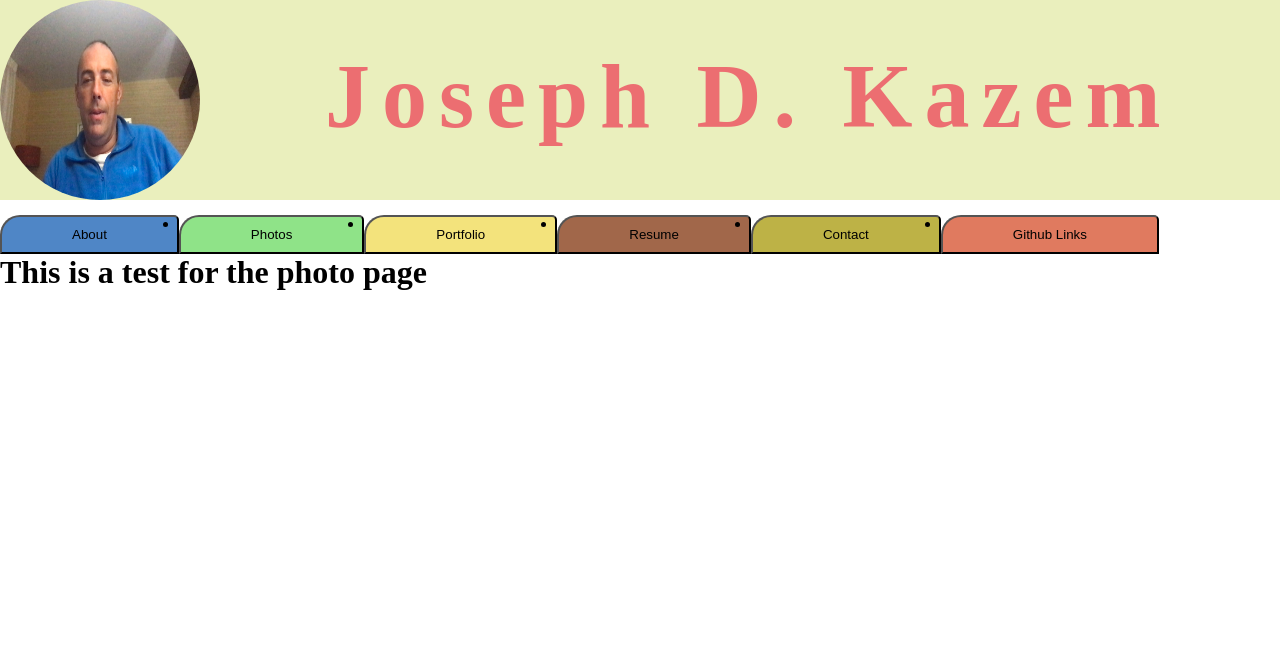
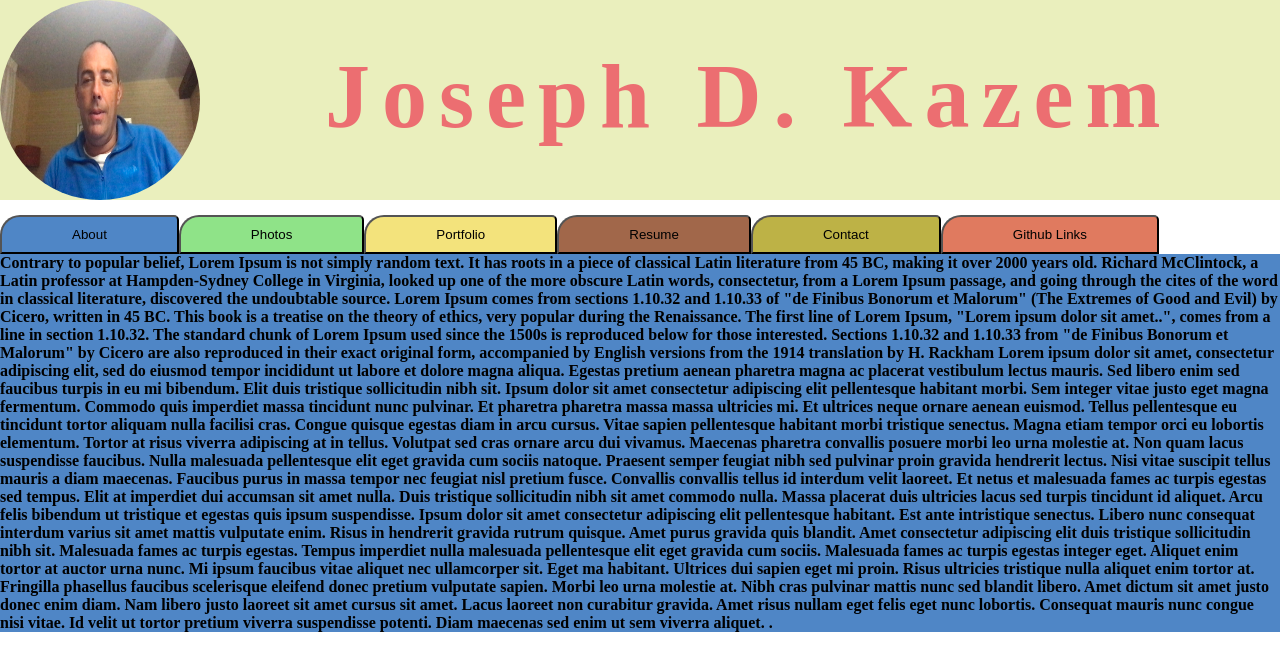
Before and after one commit to joekazem/www.josephkazem.com, a plain HTML site: page index.html in a window 1280 px wide. Drawn offline with Linux system fonts and the light colour scheme.

Commit message:
this commit fixed the tabs problem... still a working progress

```diff
--- a/index.html
+++ b/index.html
@@ -23,31 +23,88 @@
     </header>
     <div class="buttonContainer container">
         <ul class="tabs group">
-            <li><button id="about" class="active tabButtonAbout">About</button> </button></li>
-            <li><button id="photos" class="photo tabButtonPhoto">Photos</button></li>
-            <li><button id="portfolio" class="port tabButton">Portfolio</button></li>
-            <li><button id="resumes" class="resume tabButton">Resume</button></li>
-            <li><button id="contactPage" class="contact tabButton">Contact</button></li>
-            <li><button id="gitHub" class="git tabButton">Github Links</button></li>
+            <li><button id="about" class="active tabButtonAbout" onclick="switchtab('about')">About</button> </button>
+            </li>
+            <li><button id="photos" class="photo tabButtonPhoto" onclick="switchtab('photo')">Photos</button></li>
+            <li><button id="portfolios" class="port tabButton" onclick="switchtab('portfolio')">Portfolio</button></li>
+            <li><button id="resumes" class="resume tabButton" onclick="switchtab('resume')">Resume</button></li>
+            <li><button id="contactPage" class="contact tabButton" onclick="switchtab('contact')">Contact</button></li>
+            <li><button id="gitHubs" class="git tabButton" onclick="switchtab('github')">Github Links</button></li>
         </ul>
     </div>
+    <div id="tabinformationcontainer" class="container about">
+        <div id="tabinformation" class="container">
+            <h4>Contrary to popular belief, Lorem Ipsum is not simply random text. It has roots in a piece of classical
+                Latin literature from 45 BC, making it over 2000 years old. Richard McClintock, a Latin professor at
+                Hampden-Sydney College in Virginia, looked up one of the more obscure Latin words, consectetur, from a
+                Lorem
+                Ipsum passage, and going through the cites of the word in classical literature, discovered the
+                undoubtable
+                source. Lorem Ipsum comes from sections 1.10.32 and 1.10.33 of "de Finibus Bonorum et Malorum" (The
+                Extremes
+                of Good and Evil) by Cicero, written in 45 BC. This book is a treatise on the theory of ethics, very
+                popular
+                during the Renaissance. The first line of Lorem Ipsum, "Lorem ipsum dolor sit amet..", comes from a line
+                in
+                section 1.10.32.
 
-    <div id="tabinformation" class="container tabContentOne">
-        <!--<h4>Contrary to popular belief, Lorem Ipsum is not simply random text. It has roots in a piece of classical Latin literature from 45 BC, making it over 2000 years old. Richard McClintock, a Latin professor at Hampden-Sydney College in Virginia, looked up one of the more obscure Latin words, consectetur, from a Lorem Ipsum passage, and going through the cites of the word in classical literature, discovered the undoubtable source. Lorem Ipsum comes from sections 1.10.32 and 1.10.33 of "de Finibus Bonorum et Malorum" (The Extremes of Good and Evil) by Cicero, written in 45 BC. This book is a treatise on the theory of ethics, very popular during the Renaissance. The first line of Lorem Ipsum, "Lorem ipsum dolor sit amet..", comes from a line in section 1.10.32.
+                The standard chunk of Lorem Ipsum used since the 1500s is reproduced below for those interested.
+                Sections
+                1.10.32 and 1.10.33 from "de Finibus Bonorum et Malorum" by Cicero are also reproduced in their exact
+                original form, accompanied by English versions from the 1914 translation by H. Rackham Lorem ipsum dolor
+                sit
+                amet, consectetur adipiscing elit, sed do eiusmod tempor incididunt ut labore et dolore magna aliqua.
+                Egestas pretium aenean pharetra magna ac placerat vestibulum lectus mauris. Sed libero enim sed faucibus
+                turpis in eu mi bibendum. Elit duis tristique sollicitudin nibh sit. Ipsum dolor sit amet consectetur
+                adipiscing elit pellentesque habitant morbi. Sem integer vitae justo eget magna fermentum. Commodo quis
+                imperdiet massa tincidunt nunc pulvinar. Et pharetra pharetra massa massa ultricies mi. Et ultrices
+                neque
+                ornare aenean euismod. Tellus pellentesque eu tincidunt tortor aliquam nulla facilisi cras. Congue
+                quisque
+                egestas diam in arcu cursus. Vitae sapien pellentesque habitant morbi tristique senectus. Magna etiam
+                tempor
+                orci eu lobortis elementum. Tortor at risus viverra adipiscing at in tellus. Volutpat sed cras ornare
+                arcu
+                dui vivamus.
 
-The standard chunk of Lorem Ipsum used since the 1500s is reproduced below for those interested. Sections 1.10.32 and 1.10.33 from "de Finibus Bonorum et Malorum" by Cicero are also reproduced in their exact original form, accompanied by English versions from the 1914 translation by H. Rackham Lorem ipsum dolor sit amet, consectetur adipiscing elit, sed do eiusmod tempor incididunt ut labore et dolore magna aliqua. Egestas pretium aenean pharetra magna ac placerat vestibulum lectus mauris. Sed libero enim sed faucibus turpis in eu mi bibendum. Elit duis tristique sollicitudin nibh sit. Ipsum dolor sit amet consectetur adipiscing elit pellentesque habitant morbi. Sem integer vitae justo eget magna fermentum. Commodo quis imperdiet massa tincidunt nunc pulvinar. Et pharetra pharetra massa massa ultricies mi. Et ultrices neque ornare aenean euismod. Tellus pellentesque eu tincidunt tortor aliquam nulla facilisi cras. Congue quisque egestas diam in arcu cursus. Vitae sapien pellentesque habitant morbi tristique senectus. Magna etiam tempor orci eu lobortis elementum. Tortor at risus viverra adipiscing at in tellus. Volutpat sed cras ornare arcu dui vivamus.
+                Maecenas pharetra convallis posuere morbi leo urna molestie at. Non quam lacus suspendisse faucibus.
+                Nulla
+                malesuada pellentesque elit eget gravida cum sociis natoque. Praesent semper feugiat nibh sed pulvinar
+                proin
+                gravida hendrerit lectus. Nisi vitae suscipit tellus mauris a diam maecenas. Faucibus purus in massa
+                tempor
+                nec feugiat nisl pretium fusce. Convallis convallis tellus id interdum velit laoreet. Et netus et
+                malesuada
+                fames ac turpis egestas sed tempus. Elit at imperdiet dui accumsan sit amet nulla. Duis tristique
+                sollicitudin nibh sit amet commodo nulla. Massa placerat duis ultricies lacus sed turpis tincidunt id
+                aliquet. Arcu felis bibendum ut tristique et egestas quis ipsum suspendisse. Ipsum dolor sit amet
+                consectetur adipiscing elit pellentesque habitant.
 
-Maecenas pharetra convallis posuere morbi leo urna molestie at. Non quam lacus suspendisse faucibus. Nulla malesuada pellentesque elit eget gravida cum sociis natoque. Praesent semper feugiat nibh sed pulvinar proin gravida hendrerit lectus. Nisi vitae suscipit tellus mauris a diam maecenas. Faucibus purus in massa tempor nec feugiat nisl pretium fusce. Convallis convallis tellus id interdum velit laoreet. Et netus et malesuada fames ac turpis egestas sed tempus. Elit at imperdiet dui accumsan sit amet nulla. Duis tristique sollicitudin nibh sit amet commodo nulla. Massa placerat duis ultricies lacus sed turpis tincidunt id aliquet. Arcu felis bibendum ut tristique et egestas quis ipsum suspendisse. Ipsum dolor sit amet consectetur adipiscing elit pellentesque habitant.
+                Est ante intristique senectus. Libero nunc consequat interdum varius sit amet mattis vulputate enim.
+                Risus
+                in hendrerit gravida rutrum quisque. Amet purus gravida quis blandit. Amet consectetur adipiscing elit
+                duis
+                tristique sollicitudin nibh sit. Malesuada fames ac turpis egestas. Tempus imperdiet nulla malesuada
+                pellentesque elit eget gravida cum sociis. Malesuada fames ac turpis egestas integer eget. Aliquet enim
+                tortor at auctor urna nunc. Mi ipsum faucibus vitae aliquet nec ullamcorper sit.
 
-Est ante intristique senectus. Libero nunc consequat interdum varius sit amet mattis vulputate enim. Risus in hendrerit gravida rutrum quisque. Amet purus gravida quis blandit. Amet consectetur adipiscing elit duis tristique sollicitudin nibh sit. Malesuada fames ac turpis egestas. Tempus imperdiet nulla malesuada pellentesque elit eget gravida cum sociis. Malesuada fames ac turpis egestas integer eget. Aliquet enim tortor at auctor urna nunc. Mi ipsum faucibus vitae aliquet nec ullamcorper sit.
+                Eget ma habitant. Ultrices dui sapien eget mi proin. Risus ultricies tristique nulla aliquet enim tortor
+                at.
+                Fringilla phasellus faucibus scelerisque eleifend donec pretium vulputate sapien. Morbi leo urna
+                molestie
+                at. Nibh cras pulvinar mattis nunc sed blandit libero. Amet dictum sit amet justo donec enim diam. Nam
+                libero justo laoreet sit amet cursus sit amet. Lacus laoreet non curabitur gravida. Amet risus nullam
+                eget
+                felis eget nunc lobortis. Consequat mauris nunc congue nisi vitae. Id velit ut tortor pretium viverra
+                suspendisse potenti. Diam maecenas sed enim ut sem viverra aliquet.
 
-Eget ma habitant. Ultrices dui sapien eget mi proin. Risus ultricies tristique nulla aliquet enim tortor at. Fringilla phasellus faucibus scelerisque eleifend donec pretium vulputate sapien. Morbi leo urna molestie at. Nibh cras pulvinar mattis nunc sed blandit libero. Amet dictum sit amet justo donec enim diam. Nam libero justo laoreet sit amet cursus sit amet. Lacus laoreet non curabitur gravida. Amet risus nullam eget felis eget nunc lobortis. Consequat mauris nunc congue nisi vitae. Id velit ut tortor pretium viverra suspendisse potenti. Diam maecenas sed enim ut sem viverra aliquet.
+                .</h4>
+        </div>
+    </div>
 
-.</h4>-->
-    </div>
-    <div class="container tabContentTwo">
+    <!--<div class="container tabContentTwo">
         <h1> This is a test for the photo page</h1>
-    </div>
+    </div>-->
 
 
     <!--- <div class="tabContent hidden">photos: Contant</div>
--- a/script.js
+++ b/script.js
@@ -1,24 +1,11 @@
-var tabPanel = document.getElementById("tabinformation");
-var buttons = document.querySelectorAll(".tabButton");
-for (var i = 0; i < buttons.length; i++) {
-
-   buttons[i].addEventListener("click", function () {
-         tabPanel.forEach(btn => {
-               btn.classList.add("hidden")
-
-               if (this.getAttribute("id") === "photos") {
-                  tabPanel[1].classList.remove("hidden")
-                  console.log("if triggered")
-               }
-            }
-
-
-         })
-   }
-   var about = document.querySelector(".tabContentOne");
-   window.onload = () => {
-
-      tabPanel.innerHTML = `
+function switchtab(tab) {
+   var informationcontainer = document.getElementById("tabinformationcontainer");
+   var tabinformation = document.getElementById("tabinformation");
+   switch (tab) {
+      case "about":
+         informationcontainer.className = "";
+         informationcontainer.classList.add("container", "about");
+         tabinformation.innerHTML = `
 <h4>Contrary to popular belief, Lorem Ipsum is not simply random text. It has roots in a piece of classical Latin literature from 45 BC, making it over 2000 years old. Richard McClintock, a Latin professor at Hampden-Sydney College in Virginia, looked up one of the more obscure Latin words, consectetur, from a Lorem Ipsum passage, and going through the cites of the word in classical literature, discovered the undoubtable source. Lorem Ipsum comes from sections 1.10.32 and 1.10.33 of "de Finibus Bonorum et Malorum" (The Extremes of Good and Evil) by Cicero, written in 45 BC. This book is a treatise on the theory of ethics, very popular during the Renaissance. The first line of Lorem Ipsum, "Lorem ipsum dolor sit amet..", comes from a line in section 1.10.32.
 
 The standard chunk of Lorem Ipsum used since the 1500s is reproduced below for those interested. Sections 1.10.32 and 1.10.33 from "de Finibus Bonorum et Malorum" by Cicero are also reproduced in their exact original form, accompanied by English versions from the 1914 translation by H. Rackham Lorem ipsum dolor sit amet, consectetur adipiscing elit, sed do eiusmod tempor incididunt ut labore et dolore magna aliqua. Egestas pretium aenean pharetra magna ac placerat vestibulum lectus mauris. Sed libero enim sed faucibus turpis in eu mi bibendum. Elit duis tristique sollicitudin nibh sit. Ipsum dolor sit amet consectetur adipiscing elit pellentesque habitant morbi. Sem integer vitae justo eget magna fermentum. Commodo quis imperdiet massa tincidunt nunc pulvinar. Et pharetra pharetra massa massa ultricies mi. Et ultrices neque ornare aenean euismod. Tellus pellentesque eu tincidunt tortor aliquam nulla facilisi cras. Congue quisque egestas diam in arcu cursus. Vitae sapien pellentesque habitant morbi tristique senectus. Magna etiam tempor orci eu lobortis elementum. Tortor at risus viverra adipiscing at in tellus. Volutpat sed cras ornare arcu dui vivamus.
@@ -31,4 +18,32 @@ Eget ma habitant. Ultrices dui sapien eget mi proin. Risus ultricies tristique n
 
 .</h4>
 `
+         break
+      case "photo":
+         informationcontainer.className = "";
+         informationcontainer.classList.add("container", "photo");
+         tabinformation.innerHTML = `<h4>photo goes here</h4> `
+         break
+      case "portfolio":
+         informationcontainer.className = "";
+         informationcontainer.classList.add("container", "portfolio");
+         tabinformation.innerHTML = `<h4>Portfolio info goes here</h4>`
+         break
+      case "resume":
+         informationcontainer.className = "";
+         informationcontainer.classList.add("container", "resume");
+         tabinformation.innerHTML = `<h4>Resume goes here</h4>`
+         break
+      case "contact":
+         informationcontainer.className = "";
+         informationcontainer.classList.add("container", "contact");
+         tabinformation.innerHTML = `<h4>contact info goes here</h4>`
+         break
+      case "github":
+         informationcontainer.className = "";
+         informationcontainer.classList.add("container", "github");
+         tabinformation.innerHTML = `<h4>Github info goes here</h4>`
+         break
    }
+
+}
--- a/style.css
+++ b/style.css
@@ -35,7 +35,7 @@
 .tabs li {
     float: left;
     position: relative;
-
+   list-style: none;
 }
 .tabs button {
     float: left;
@@ -56,7 +56,7 @@ z-index: 3;
 .photo {
     background-color: #8FE388 ;
 }
-.active {
+.active, .about {
     background-color: #4F86C6;
 }
 .port {
@@ -93,8 +93,15 @@ body .tabContentOne {
     height: 100%;
     flex: 1;
 }
-body .tabContenttwo {
+/*body .tabContenttwo {
     background-color: #8FE388;
     height: 100%;
     flex: 1;
+}*/
+#tabInformationContainer {
+    min-height: 450px;
+    width: 100%;
+    display: flex;
+    justify-content: center;
+    align-items: center;
 }
```
